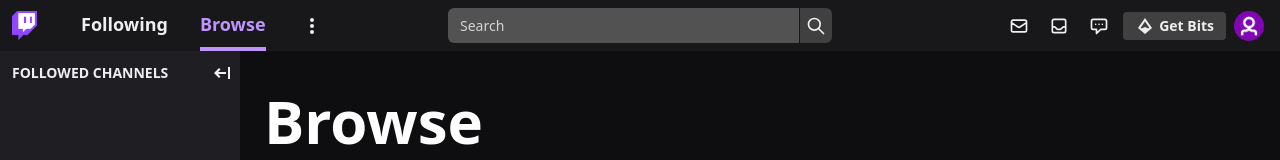
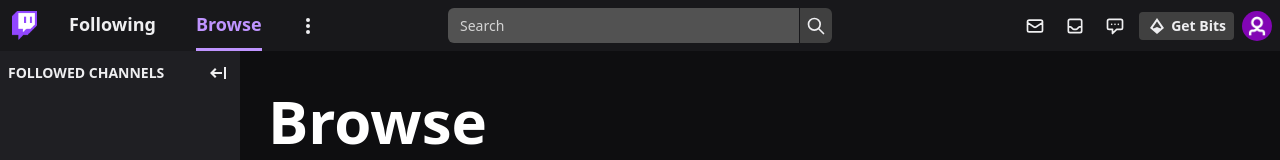
Before and after one commit to flowseph1/twitch-demo, a Next.js app: page / in a window 1280 px wide. Shown: the top 160 px of the page. Built offline with nearby package versions, Linux system fonts and the light colour scheme.

Commit message:
Fixing header measures
and others details on header

```diff
--- a/components/Sidebar/Sidebar.tsx
+++ b/components/Sidebar/Sidebar.tsx
@@ -2,15 +2,19 @@
 
 function Sidebar() {
     return (
-        <div className="bg-[#1f1f23] w-[240px] p-1">
-            <div className="flex justify-between items-center">
-                <h3 className="text-sm color-text p-2 font-semibold uppercase">
+        <div className="bg-[#1f1f23] w-[240px] py-1 px-2">
+            <div className="flex justify-between items-center mt-1">
+                <h3 className="text-sm color-text font-semibold uppercase">
                     Followed Channels
                 </h3>
                 <div className="p-1 rounded-[4px] hover:bg-neutral-600 cursor-pointer flex items-center h-fit">
                     <SideBarIcon color={'#efeff1'} width={'20'} height={'20'} />
                 </div>
             </div>
+
+            {/* Followed channels */}
+
+            {/* Recommended channels */}
         </div>
     );
 }
--- a/components/directory/Directory.tsx
+++ b/components/directory/Directory.tsx
@@ -5,7 +5,7 @@
 
 function Directory() {
     return (
-        <div className="background-color flex-1 py-2 px-6">
+        <div className="background-color flex-1 py-2 px-7">
             <DirectoryTittle />
             <Tabs />
             <DirectoryFilters />
--- a/components/header/HeaderLeft.tsx
+++ b/components/header/HeaderLeft.tsx
@@ -5,7 +5,7 @@
 
 function HeaderLeft() {
     return (
-        <div className="flex flex-1 items-center space-x-8  leading-none color-text">
+        <div className="flex flex-1 items-center leading-none color-text">
             <div className="flex items-center justify-center px-3 cursor-pointer">
                 <Image
                     src={logo}
@@ -16,22 +16,28 @@
                 />
             </div>
 
-            <div className="flex items-center h-full cursor-pointer border-b-4 border-[#18181b]">
+            <div className="px-5 h-full">
+                <div className="flex items-center h-full cursor-pointer border-b-4 border-[#18181b] ">
                     <h1 className="text-lg font-bold hover:primary-color py-2 leading-[0]">
                         Following
                     </h1>
                 </div>
+            </div>
 
-            <div className="flex items-center h-full cursor-pointer border-b-4 border-[#18181b] active">
+            <div className="px-5 h-full">
+                <div className="flex items-center h-full cursor-pointer border-b-[3px] border-[#18181b] active ">
                     <h1 className="text-lg font-bold hover:primary-color py-2 leading-[0]">
                         Browse
                     </h1>
                 </div>
+            </div>
 
-            <div className="p-1 rounded-md hover:bg-neutral-700 cursor-pointer">
+            <div className="px-3">
+                <div className="p-1  rounded-[4px] hover:bg-neutral-700 cursor-pointer">
                     <h1 className="text-2xl font-semibold leading-none">
                         <DotsVerticalIcon className="color-text h-5 w-5" />
                     </h1>
+                </div>
             </div>
         </div>
     );
--- a/components/header/HeaderRight.tsx
+++ b/components/header/HeaderRight.tsx
@@ -17,11 +17,11 @@
             <div className="rounded-md p-1.5 hover:bg-neutral-700 cursor-pointer">
                 <ChatAltIcon className="h-5 w-5 color-text" />
             </div>
-            <button className="flex space-x-1 color-text py-1 px-3 bg-neutral-700 rounded-[4px] font-semibold hover:bg-neutral-600 cursor-pointer text-sm">
+            <button className="flex items-center space-x-1 color-text py-1 px-2 bg-neutral-700 rounded-[4px] font-semibold hover:bg-neutral-600 cursor-pointer text-sm">
                 <BitsIcon className="h-5 w-5" />
-                <div>Get Bits</div>
+                <div className="leading-none flex items-center">Get Bits</div>
             </button>
-            <div className="flex items-center pr-4 cursor-pointer">
+            <div className="flex items-center pr-2 cursor-pointer">
                 <Image
                     src={avatar}
                     width="30"
```
Lines whose indentation alone changed are shown as unchanged.
